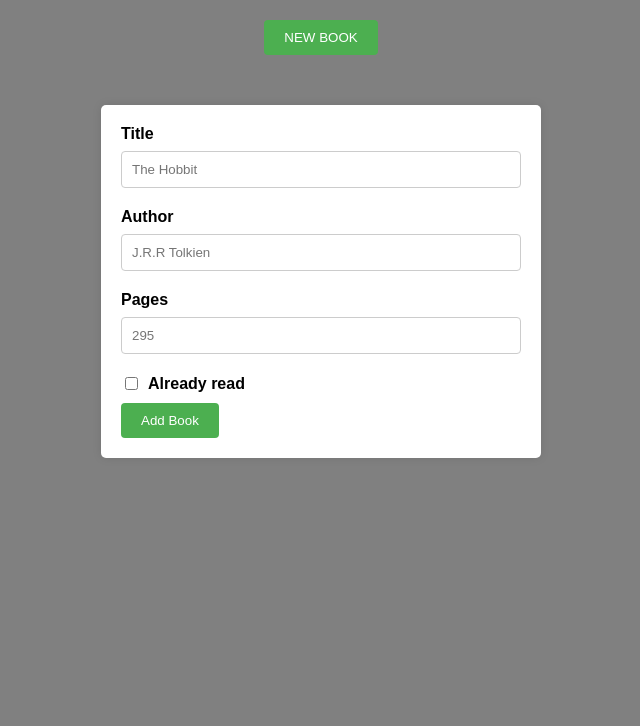
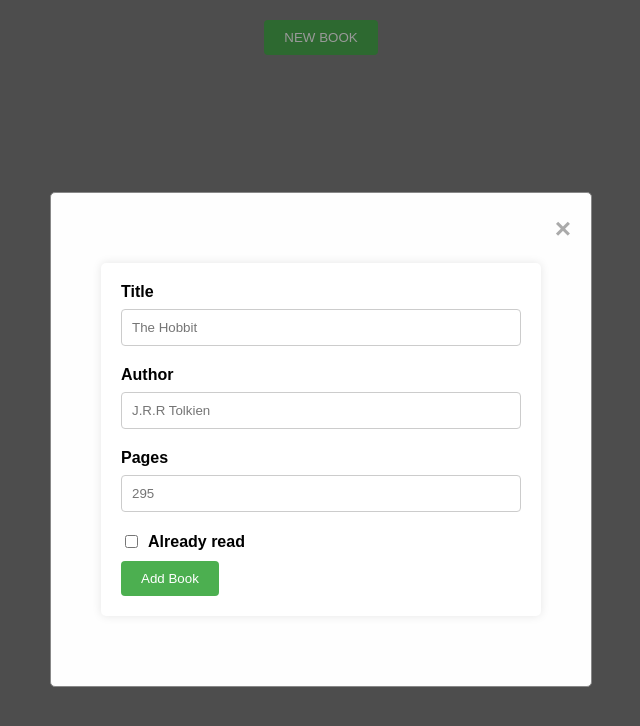
Before and after one commit to SebastianArce/top_library, a plain HTML site: page index.html in a window 1280 px wide. Both pictures are taken after a click on the button "NEW BOOK". Shown: the whole page, without its empty margins (319-959 px from the left). Drawn offline with Linux system fonts and the light colour scheme.

Commit message:
add form to dialog

```diff
--- a/index.html
+++ b/index.html
@@ -9,7 +9,11 @@
 </head>
 <body>
     <button id="newBookButton">NEW BOOK</button>
-    <form action="#" method="post" id="bookForm" style="display: none;">
+
+    <div id="modal" class="modal">
+        <div class="modal-content">
+            <span class="close-button">&times;</span>
+            <form action="#" method="post" id="bookForm">
                 <label for="title">Title</label>
                 <input type="text" name="title" id="title" placeholder="The Hobbit" required>
 
@@ -26,6 +30,8 @@
 
                 <button type="submit">Add Book</button>
             </form>
+        </div>
+    </div>
 
     <div id="libraryContainer"></div>
 </body>
--- a/script.js
+++ b/script.js
@@ -25,6 +25,8 @@ function addBookToLibrary() {
     let book = new Book(title, author, pages, read);
     myLibrary.push(book);
     updateLibraryDisplay();
+    document.getElementById("bookForm").reset();
+    document.getElementById("modal").style.display = "none";
 }
 
 // Update the DOM with the list of books
@@ -69,6 +71,33 @@ document.getElementById("bookForm").addEventListener("submit", function(event) {
     console.log(myLibrary);
 });
 
-document.getElementById("newBookButton").addEventListener("click", function() {
-    document.getElementById("bookForm").style.display = "block";
+// Get the modal
+const modal = document.getElementById("modal");
+
+// Get the button that opens the modal
+const newBookButton = document.getElementById("newBookButton");
+
+// Get the <span> element that closes the modal
+const closeButton = document.getElementsByClassName("close-button")[0];
+
+// When the user clicks the button, open the modal
+newBookButton.addEventListener("click", function() {
+    modal.style.display = "block";
 });
+
+// When the user clicks on <span> (x), close the modal
+closeButton.addEventListener("click", function() {
+    modal.style.display = "none";
+})
+
+// When the user clicks anywhere outside of the modal, close it
+window.addEventListener("click", function(event) {
+    if (event.target == modal) {
+        modal.style.display = "none";
+    }
+})
+
+
+// document.getElementById("newBookButton").addEventListener("click", function() {
+//     document.getElementById("bookForm").style.display = "block";
+// });
--- a/styles.css
+++ b/styles.css
@@ -115,3 +115,41 @@ form button:hover {
 .bookCard .bookRead:hover {
     background-color: #1976D2;
 }
+
+/* Modal styles */
+.modal {
+    display: none; /* Hidden by default */
+    position: fixed; /* Stay in place */
+    z-index: 1; /* Sit on top */
+    left: 0;
+    top: 0;
+    width: 100%; /* Full width */
+    height: 100%; /* Full height */
+    overflow: auto; /* Enable scroll if needed */
+    background-color: rgb(0,0,0); /* Fallback color */
+    background-color: rgba(0,0,0,0.4); /* Black w/ opacity */
+}
+
+.modal-content {
+    background-color: #fefefe;
+    margin: 15% auto; /* 15% from the top and centered */
+    padding: 20px;
+    border: 1px solid #888;
+    width: 80%; /* Could be more or less, depending on screen size */
+    max-width: 500px;
+    border-radius: 5px;
+}
+
+.close-button {
+    color: #aaa;
+    float: right;
+    font-size: 28px;
+    font-weight: bold;
+}
+
+.close-button:hover,
+.close-button:focus {
+    color: black;
+    text-decoration: none;
+    cursor: pointer;
+}
```
Lines whose indentation alone changed are shown as unchanged.
